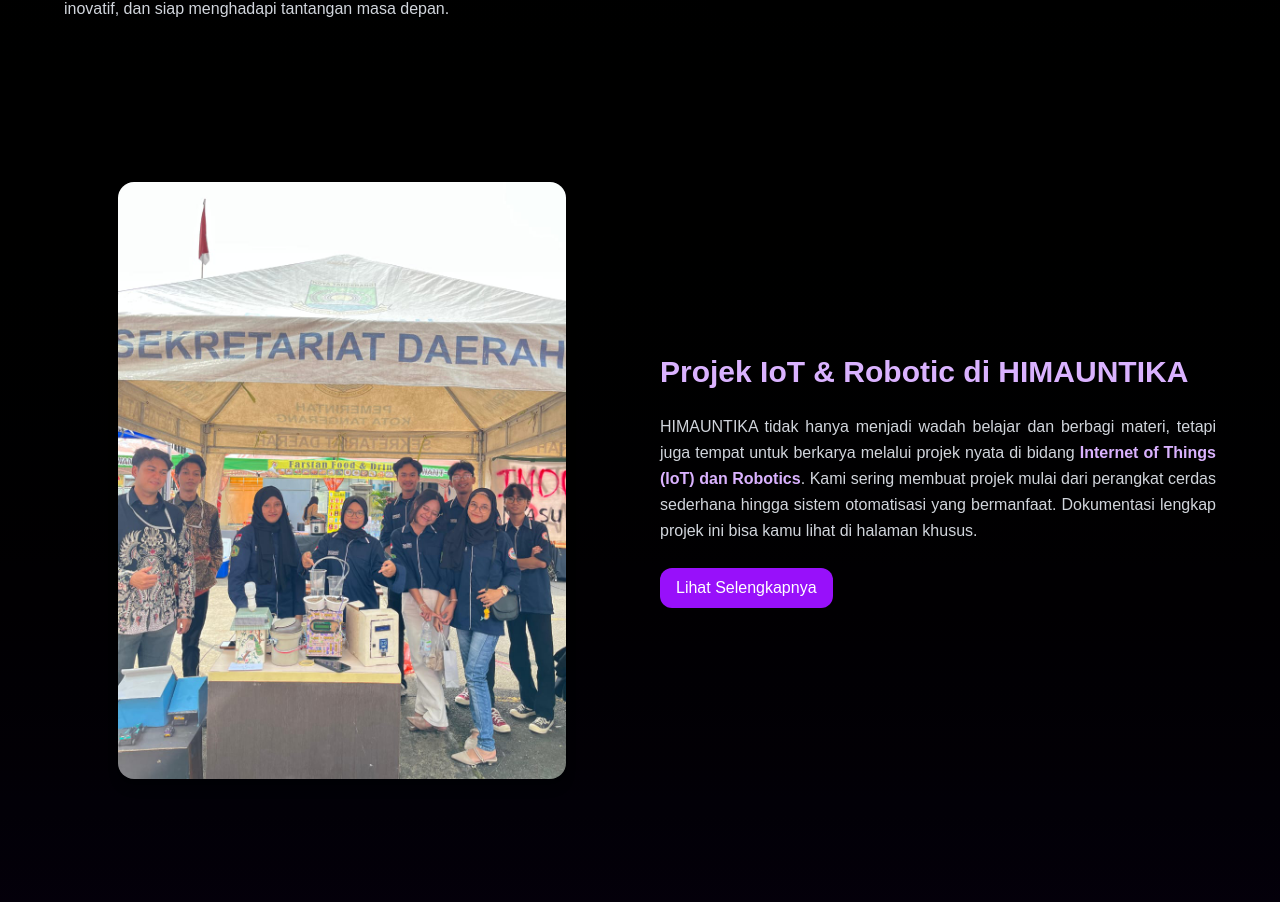
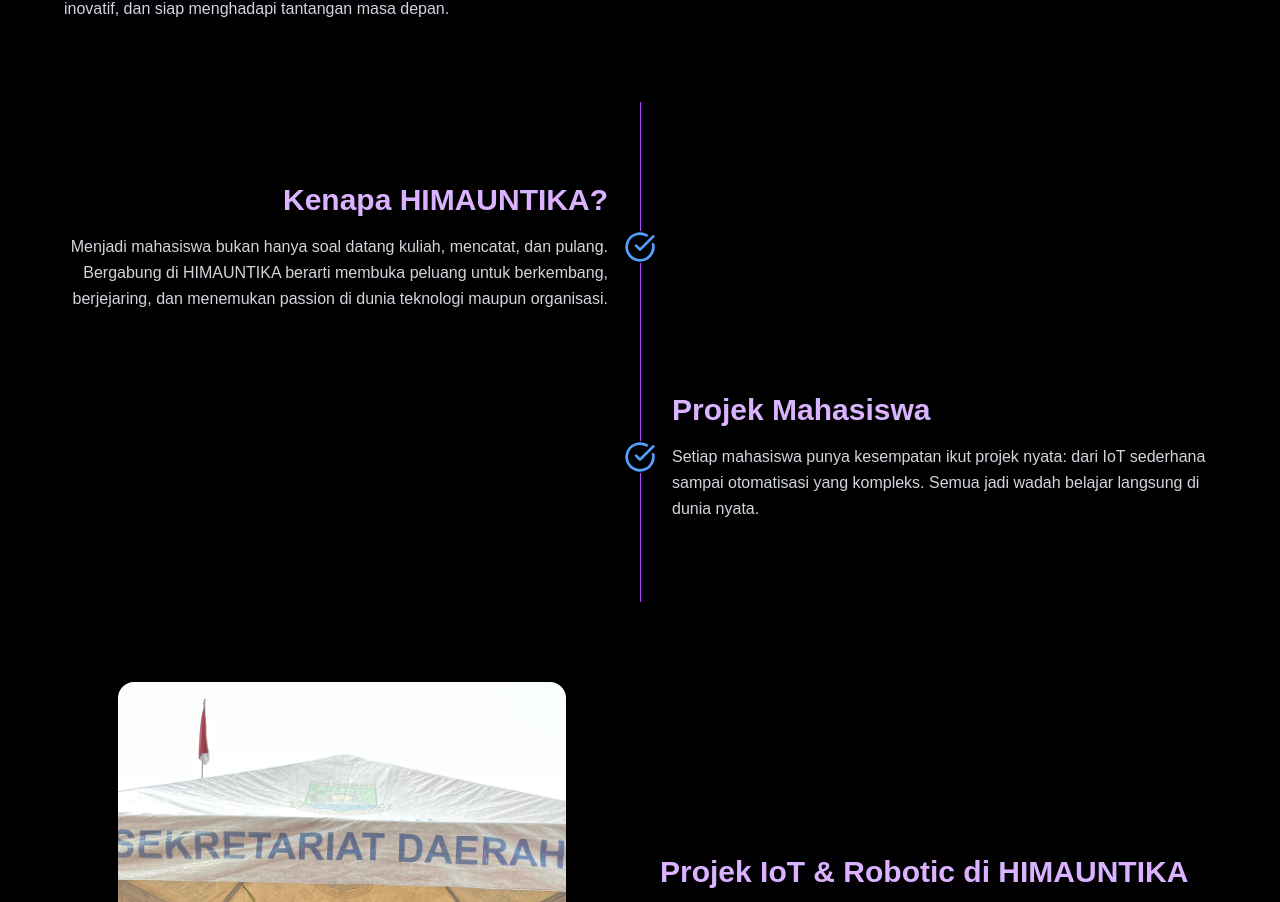
Before and after one commit to Gbaee/himauntika.ac.id, a Next.js app: page / in a window 1280 px wide. Shown: the part 2074-2976 px from the top of the page. Built offline with nearby package versions, Linux system fonts and the light colour scheme.

Commit message:
menambahkan garis timeline ditengah2 section

```diff
--- a/pages/himauntika.jsx
+++ b/pages/himauntika.jsx
@@ -537,6 +537,60 @@ export default function HimauntikaPage() {
         </div>
       </section>
 
+            {/* Timeline Section */}
+      <section id="timeline" className="relative bg-black/40 py-16 md:py-20 px-4 md:px-6">
+        {/* Garis tipis timeline di tengah */}
+        <div className="absolute left-1/2 top-0 h-full border-l border-purple-500"></div>
+
+        <div className="max-w-6xl mx-auto space-y-20">
+          {/* Item 1 (kiri) */}
+          <div className="relative flex items-center">
+            {/* Icon centang biru di tengah garis */}
+            <div className="absolute left-1/2 -translate-x-1/2 bg-black rounded-full z-10">
+              <CheckCircle className="text-blue-400 w-8 h-8" />
+            </div>
+
+            {/* Konten kiri */}
+            <div className="w-1/2 pr-8 text-right">
+              <h3 className="text-2xl md:text-3xl font-bold text-purple-300 mb-4">
+                Kenapa HIMAUNTIKA?
+              </h3>
+              <p className="text-sm md:text-base text-gray-300 leading-relaxed">
+                Menjadi mahasiswa bukan hanya soal datang kuliah, mencatat, dan pulang.
+                Bergabung di HIMAUNTIKA berarti membuka peluang untuk berkembang,
+                berjejaring, dan menemukan passion di dunia teknologi maupun organisasi.
+              </p>
+            </div>
+
+            {/* Kosong di kanan */}
+            <div className="w-1/2"></div>
+          </div>
+
+          {/* Item 2 (kanan) */}
+          <div className="relative flex items-center">
+            {/* Icon centang biru */}
+            <div className="absolute left-1/2 -translate-x-1/2 bg-black rounded-full z-10">
+              <CheckCircle className="text-blue-400 w-8 h-8" />
+            </div>
+
+            {/* Kosong di kiri */}
+            <div className="w-1/2"></div>
+
+            {/* Konten kanan */}
+            <div className="w-1/2 pl-8 text-left">
+              <h3 className="text-2xl md:text-3xl font-bold text-purple-300 mb-4">
+                Projek Mahasiswa
+              </h3>
+              <p className="text-sm md:text-base text-gray-300 leading-relaxed">
+                Setiap mahasiswa punya kesempatan ikut projek nyata: dari IoT sederhana
+                sampai otomatisasi yang kompleks. Semua jadi wadah belajar langsung di dunia nyata.
+              </p>
+            </div>
+          </div>
+        </div>
+      </section>
+
+
       {/* Projekan Section */}
       <section
         id="projekan"
```
